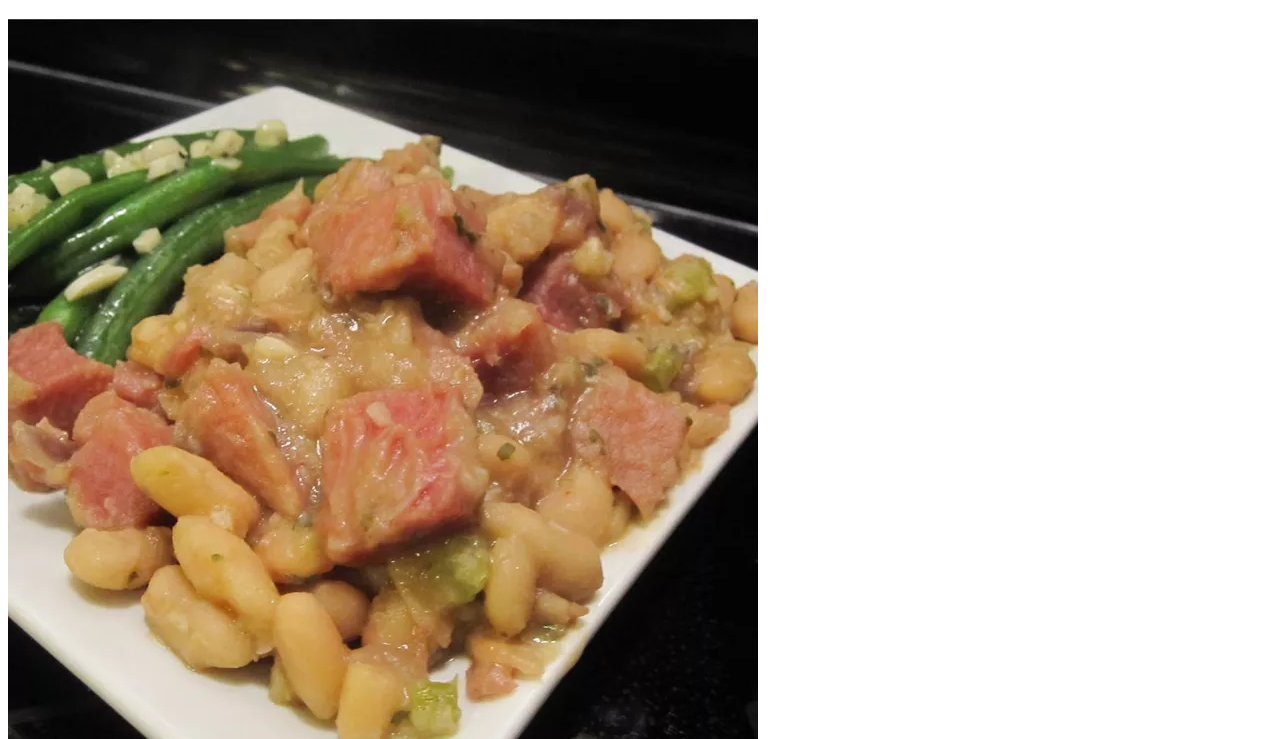
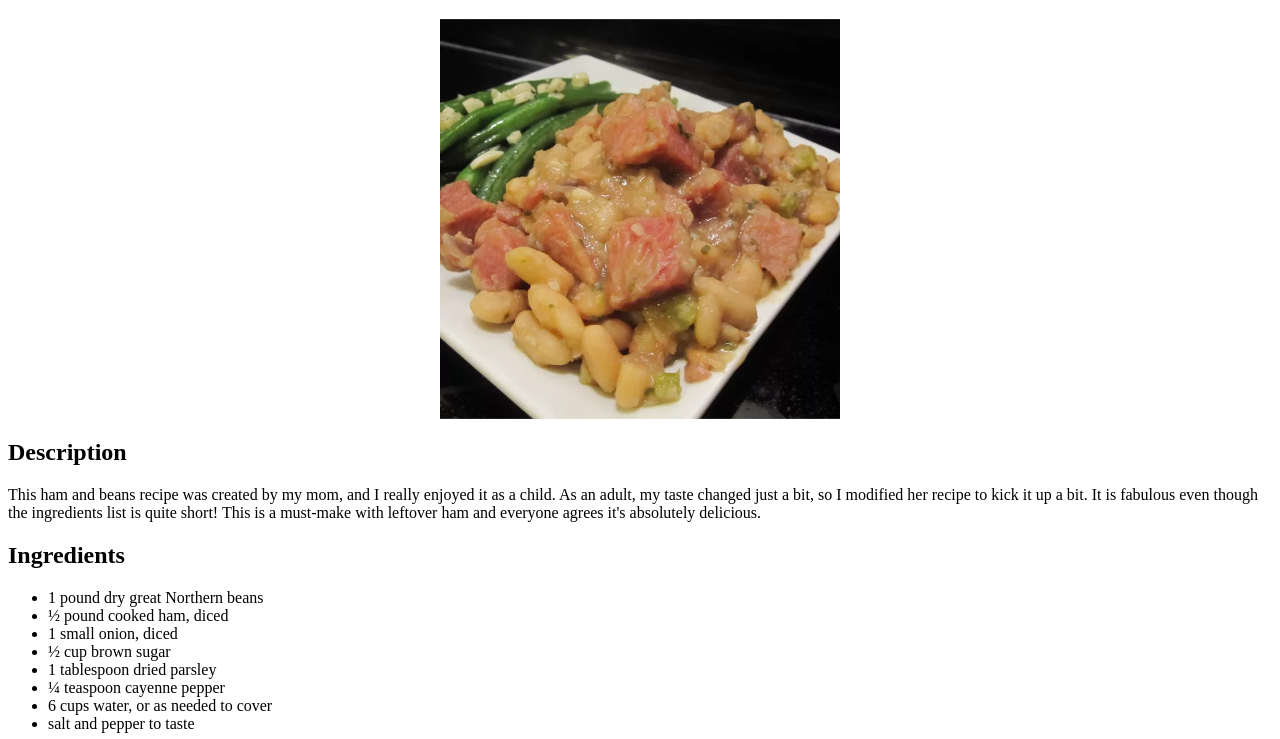
Before and after one commit to dylen400mh/odin-recipes, a plain HTML site: page recipes/ham-and-beans.html in a window 1280 px wide. Shown: the part 61-800 px from the top of the page. Drawn offline with Linux system fonts and the light colour scheme.

Commit message:
Add img selector to center images on recipe pages and reduce their size

```diff
--- a/styles.css
+++ b/styles.css
@@ -10,3 +10,10 @@ h1 {
     background-color: orange;
     color: black;
 }
+
+img {
+    width: 400px;
+    height: auto;
+    display: block;
+    margin: auto;
+}
```
